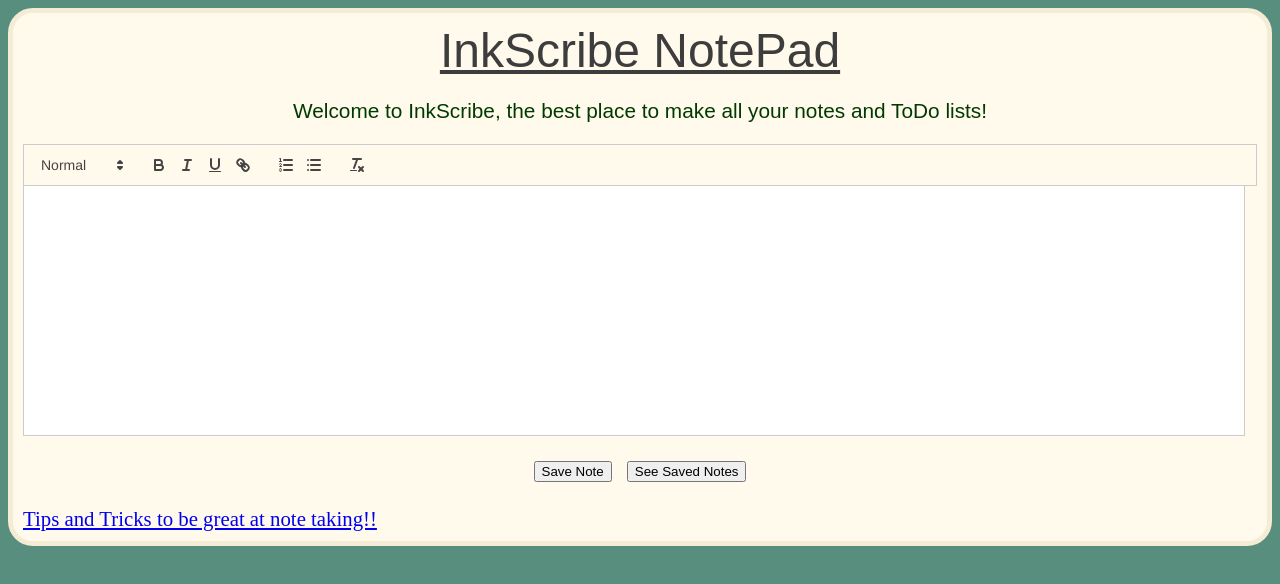
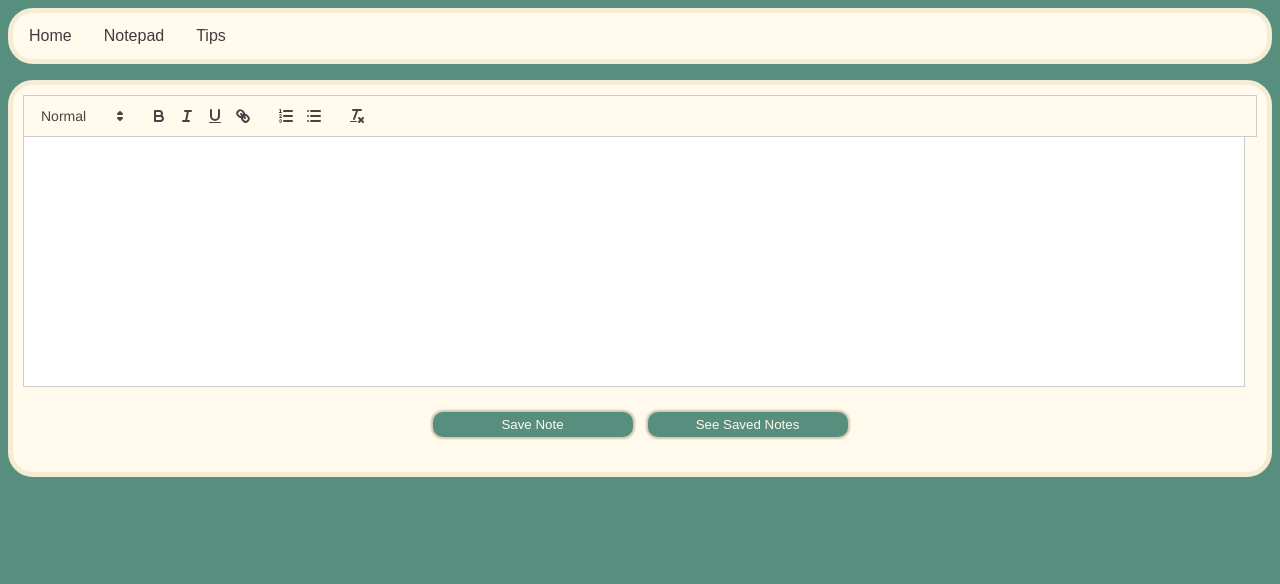
Before and after one commit to CamillaLucero23/cs-3110-notepad-project, a plain HTML site: page Project Files/html/notepad.html in a window 1280 px wide. Drawn offline with nearby package versions, Linux system fonts and the light colour scheme.

Commit message:
Basic Navbar

```diff
--- a/Project Files/html/notepad.html
+++ b/Project Files/html/notepad.html
@@ -9,22 +9,26 @@
     <title>Note taking tool</title>
 </head>
 <body>
+	 <!-- Navigation bar -->
+    <nav class="navbar">
+        <ul>
+            <li><a href="index.html">Home</a></li>
+            <li><a href="notepad.html">Notepad</a></li>
+			<li><a href="tips.html">Tips</a></li>
+
+        </ul>
+    </nav>
+	<p></p>
     <div class="mainSection">
-        <div class="titleName"> <u>InkScribe NotePad</u></div>
-        <p class="titlePara">
-            Welcome to InkScribe, the best place to make all your notes and ToDo lists!
-        </p>
 
 		<div id="noteInput">
 
 		</div>
 
         <div class="ButtonsSelect">
-            <button id="saveNoteButton">Save Note</button>
-			<button id="goToNotes" >See Saved Notes</button>
+            <button class="button button4" id="saveNoteButton">Save Note</button>
+			<button class="button button4" id="goToNotes" >See Saved Notes</button>
         </div>
-        <a href="tips.html" class="goToLink">Tips and Tricks to be great at note taking!!</a>
-
 
     </div>
 
--- a/Project Files/html/style.css
+++ b/Project Files/html/style.css
@@ -10,8 +10,41 @@
 
 body{
     background-color: var(--teal);
+	font: 100% arial, sans-serif;
 
 }
+
+.navbar {
+    background-color:var(--primary_white);
+    border: 5px solid var(--secondary_white);
+    border-radius: 25px;
+    overflow: hidden;
+}
+
+.navbar ul {
+    list-style-type: none;
+    margin: 0;
+    padding: 0;
+    display: flex;
+}
+
+.navbar ul li {
+    margin: 0;
+    padding: 0;
+}
+
+.navbar ul li a {
+    display: block;
+    color: var(--black);
+    text-align: center;
+    padding: 14px 16px;
+    text-decoration: none;
+}
+
+.navbar ul li a:hover {
+    background-color: var(--shaded-white);
+}
+
 
 #noteInput {
     width: 99%;
@@ -27,6 +60,7 @@ body{
     padding: 10px;
     justify-content: center;
 }
+
 .titleName{
     font: 100% arial, sans-serif;
     font-size: 3em;
@@ -35,6 +69,7 @@ body{
     margin-bottom: 5px;
     justify-content: center;
 }
+
 .titlePara{
     font: 100% arial, sans-serif;
     padding-left: 100px;
--- a/Project Files/jsapp/index.js
+++ b/Project Files/jsapp/index.js
@@ -94,7 +94,6 @@ server.post('/api', (req, res, next) => {
   res.send(201, { note: req.body.note });
   return next();
 });
-
 
 
 // GET
```
Also changed, not shown: Project Files/html/index.html (+19 -3 lines), Project Files/html/login.html (+10 -0 lines), Project Files/html/notes.html (+10 -0 lines), Project Files/html/register.html (+10 -0 lines), Project Files/html/tips.html (+10 -0 lines).
